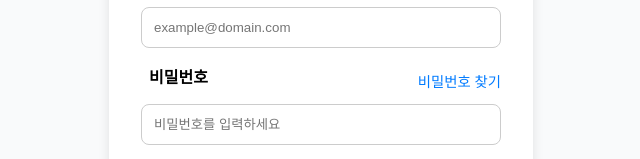
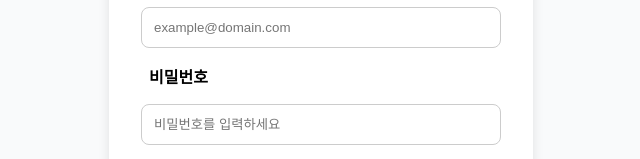
Before and after one commit to hanseungye/board_poject, a React (Create React App) app: page /login in a window 1280 px wide. Shown: the part 228-387 px from the top of the page, without its empty margins (319-959 px from the left). Built offline with nearby package versions, Linux system fonts and the light colour scheme.

Commit message:
Fix: change invalid href in Login.js for Netlify deploy

```diff
--- a/src/Login/Login.js
+++ b/src/Login/Login.js
@@ -46,7 +46,6 @@ function Login() {
         <div className={styles.password_box}>
           <div className={styles.password}>
             <label htmlFor="password">비밀번호</label>
-            <a href="">비밀번호 찾기</a>
           </div>
           <input
             id="password"
```
